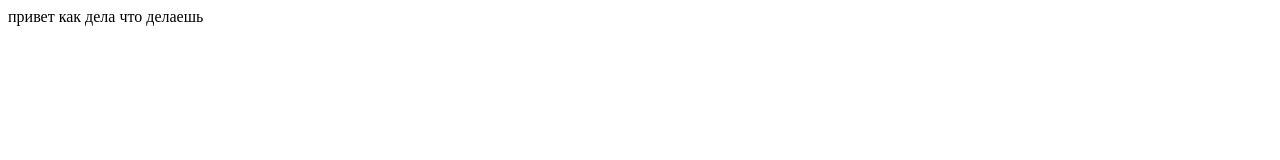
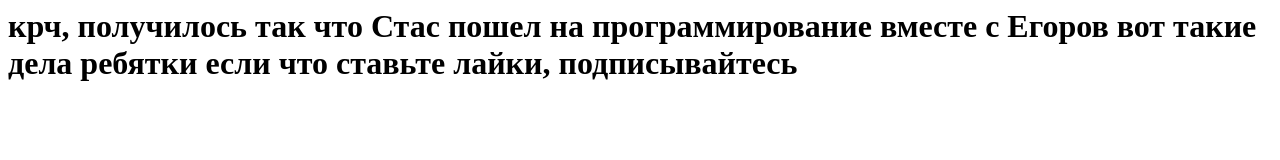
Before and after one commit to Stasshishka/gdf, a plain HTML site: page index.html in a window 1280 px wide. Drawn offline with Linux system fonts and the light colour scheme.

Commit message:
Update index.html

```diff
--- a/index.html
+++ b/index.html
@@ -1,8 +1,8 @@
 <html>
 <head>
-<title>привет как дела что делаешь</title>
+<title>крч, получилось так что Стас пошел на программирование вместе с Егоров вот такие дела ребятки если что ставьте лайки, подписывайтесь </title>
 </head>
 <body>
-привет как дела что делаешь
+<h1>крч, получилось так что Стас пошел на программирование вместе с Егоров вот такие дела ребятки если что ставьте лайки, подписывайтесь </h1>
 </body>
 </html>
```
